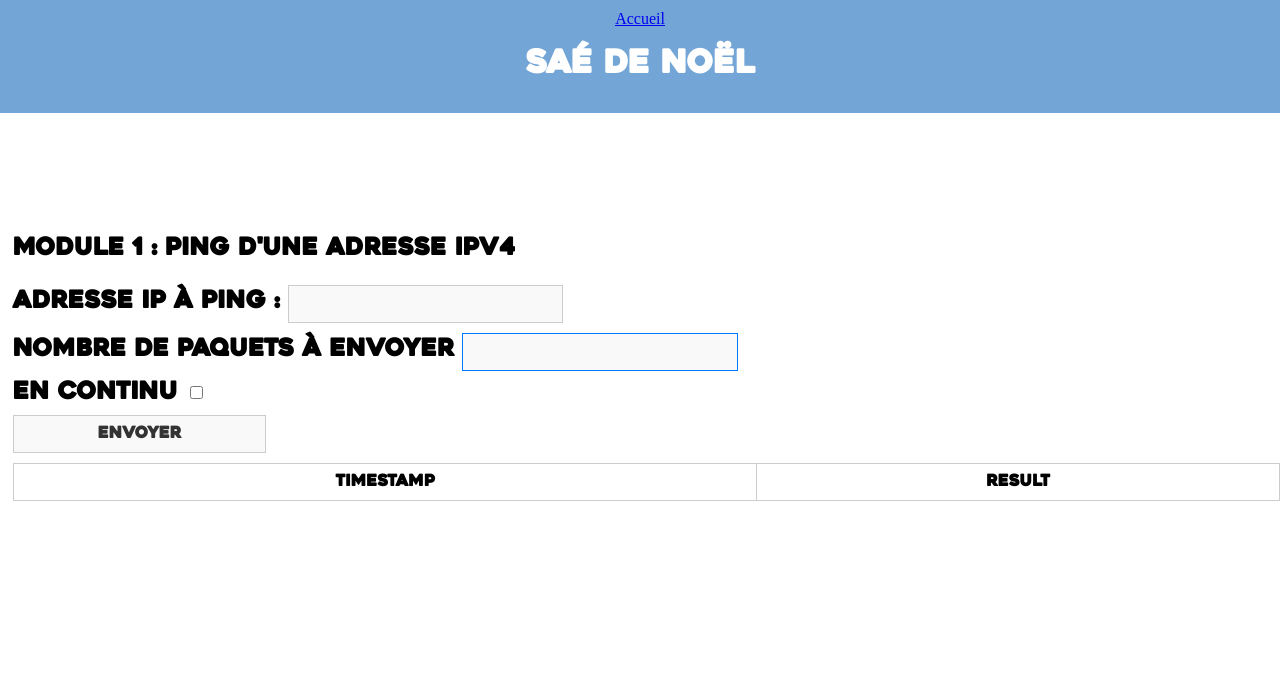
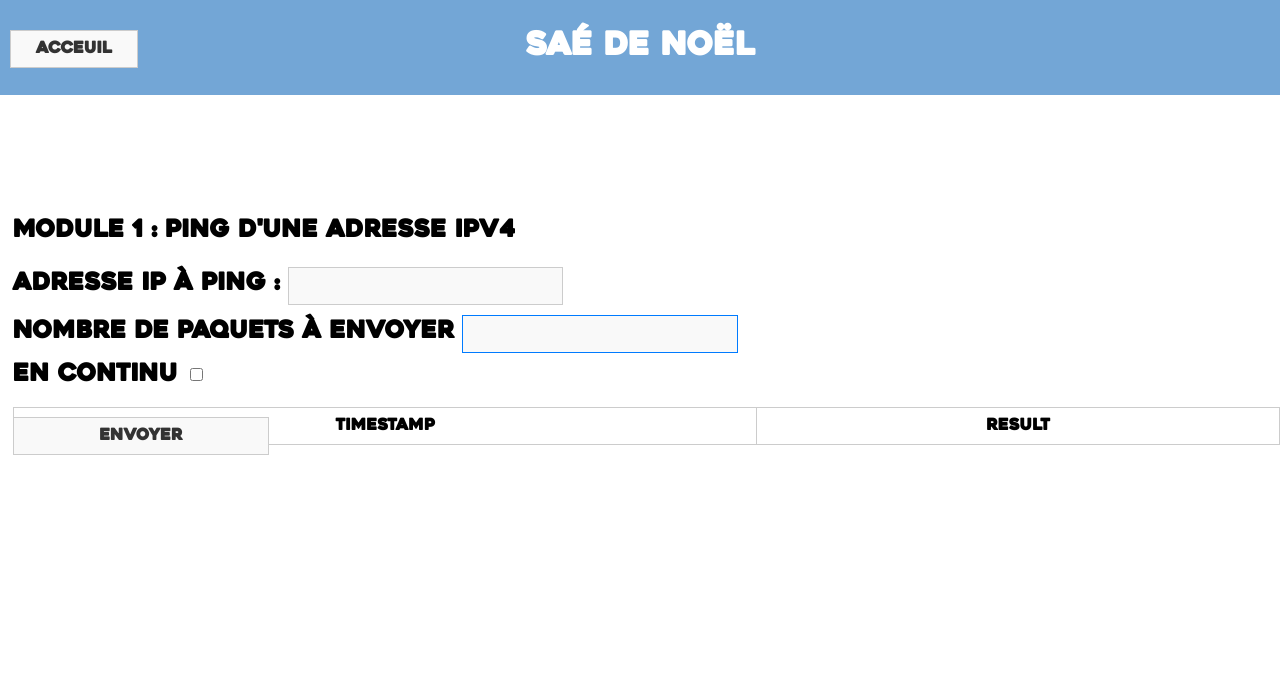
Before and after one commit to badem09/sae_but3_fa, a PHP site: page /ping.php in a window 1280 px wide. Shown: the top 695 px of the page. Run offline with PHP 8.4, Linux system fonts and the light colour scheme.

Commit message:
bouton page + bug fixe

```diff
--- a/src/Ipv4.php
+++ b/src/Ipv4.php
@@ -1,6 +1,7 @@
 <link rel="stylesheet" href="styles/styleIpv4.css">
 <?php
-include("header.php");
+require("header.php");
+acceuil(1);
 ?>
 <div class="main">
     <p>Module 3 : Subnet Calculator</p>
--- a/src/Ipv6.php
+++ b/src/Ipv6.php
@@ -1,7 +1,8 @@
 <link rel="stylesheet" href="styles/styleIpv4.css">
 <link rel="stylesheet" href="styles/styleIpv6.css">
 <?php
-include("header.php");
+require("header.php");
+acceuil(1);
 ?>
 <div class="main">
     <p>Module 2 : IPv6</p>
--- a/src/header.php
+++ b/src/header.php
@@ -7,9 +7,18 @@
     <script src="scripts/script.js"></script>
 </head>
 <body>
-<header>
-    <nav class="nav_home">
-        <a href="index.php">Accueil</a>
-    </nav>
-    <h1>SAÉ de Noël</h1>
-</header>
+<?php
+    function acceuil($val){
+        if ($val == 1){
+            echo "<header>
+                  <button id='redirectButton'>Acceuil</button>
+                  <h1>SAÉ de Noël</h1>
+                  </header>";
+        }
+        else{
+            echo "<header>
+                  <h1>SAÉ de Noël</h1>
+                  </header>";
+        }
+    }
+    ?>
--- a/src/index.php
+++ b/src/index.php
@@ -1,11 +1,11 @@
 <?php
 include("header.php");
-
+acceuil(0);
 echo "<div class='Cards'>";
     $module = [
             ["nom" => "Module ping", "img" => "img/Ping.png","lien" => "ping.php"],
+            ["nom" => "Module Ipv6", "img" => "img/Ipv6.png","lien" => "Ipv6.php"],
             ["nom" => "Module Ipv4", "img" => "img/Ipv4.png","lien" => "Ipv4.php"],
-            ["nom" => "Module Ipv6", "img" => "img/Ipv6.png","lien" => "Ipv6.php"],
     ];
 
     foreach ($module as ["nom" => $nom, "img" => $img,"lien" => $lien]) {
--- a/src/ping.php
+++ b/src/ping.php
@@ -3,7 +3,10 @@
 <html lang="fr">
 <script src="https://code.jquery.com/jquery-3.6.4.min.js"></script>
 <link rel="stylesheet" href="styles/styleIpv4.css">
-<?php require("header.php");?>
+<?php
+require("header.php");
+acceuil(1);
+?>
 <div class="main">
 	<p> Module 1 : Ping d'une adresse Ipv4 </p>
         <div id="subnet-form">
--- /dev/null
+++ b/src/scripts/script.js
@@ -0,0 +1,8 @@
+document.addEventListener("DOMContentLoaded", function() {
+    var button = document.getElementById("redirectButton");
+
+    button.addEventListener("click", function() {
+
+        window.location.href = "index.php";
+    });
+});
--- a/src/styles/style.css
+++ b/src/styles/style.css
@@ -13,13 +13,30 @@ body {
 h1{
     font-family: "Heavitas", sans-serif;
     font-weight: bold;
+    text-align: center;
 }
 
 header {
     background-color: #73A6D6;
     color: white;
+    padding: 10px;
+}
+
+button{
     text-align: center;
+    width: 10%;
+    margin-top: 20px;
     padding: 10px;
+    font-size: 16px;
+    border: 1px solid #ccc;
+    background-color: #f9f9f9;
+    color: #333;
+    font-family: "Heavitas", sans-serif;
+    font-weight: bold;
+    position: absolute;
+}
+button:hover{
+    background-color: rgba(249, 249, 249, 0);
 }
 
 
```
